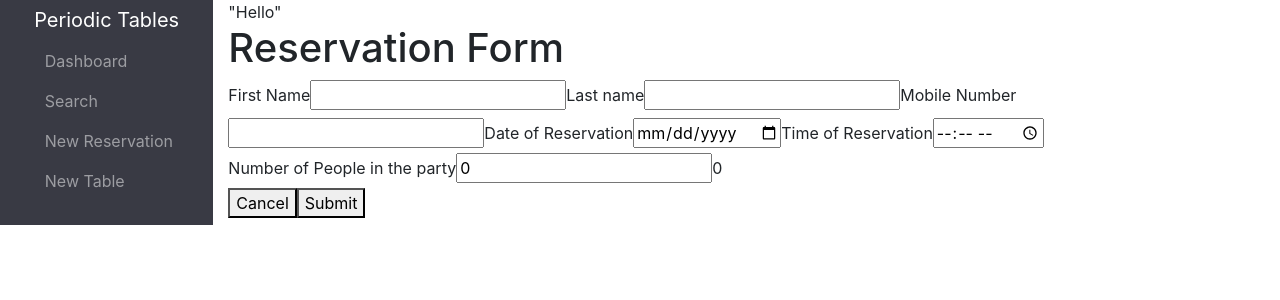
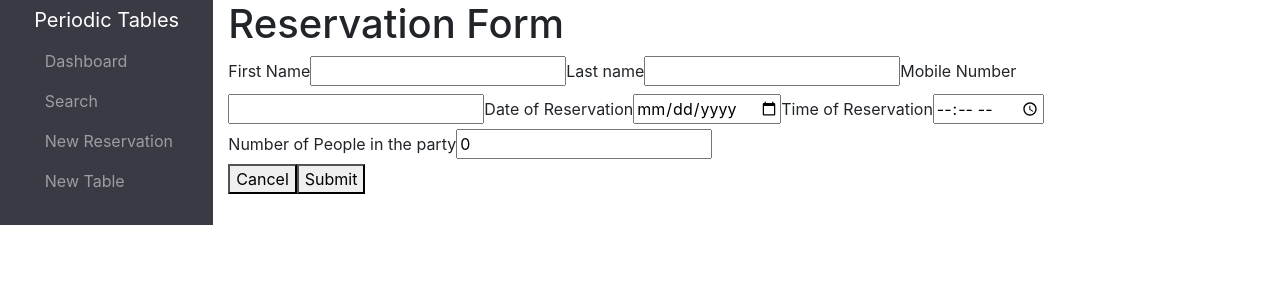
Before and after one commit to Thinkful-Ed/starter-restaurant-reservation, a React (Create React App) app in the folder front-end/: page /reservations/new in a window 1280 px wide. Shown: the top 300 px of the page. Built offline with nearby package versions, Linux system fonts and the light colour scheme; no server answers; a web font is replaced by a local one.

Commit message:
US-01 - cleaned up reservation form

```diff
--- a/front-end/src/reservations/NewReservation.js
+++ b/front-end/src/reservations/NewReservation.js
@@ -4,7 +4,6 @@ import ReservationForm from "./ReservationForm";
 function NewReservation() {
   return (
     <div>
-      "Hello"
       <ReservationForm />
     </div>
   );
--- a/front-end/src/reservations/ReservationForm.js
+++ b/front-end/src/reservations/ReservationForm.js
@@ -103,7 +103,6 @@ function ReservationForm() {
           onChange={onChangeHandler}
           value={String(formData.people)}
         />
-        {formData.people}
         <div>
           <button type="button" onClick={cancelHandler}>
             Cancel
```
